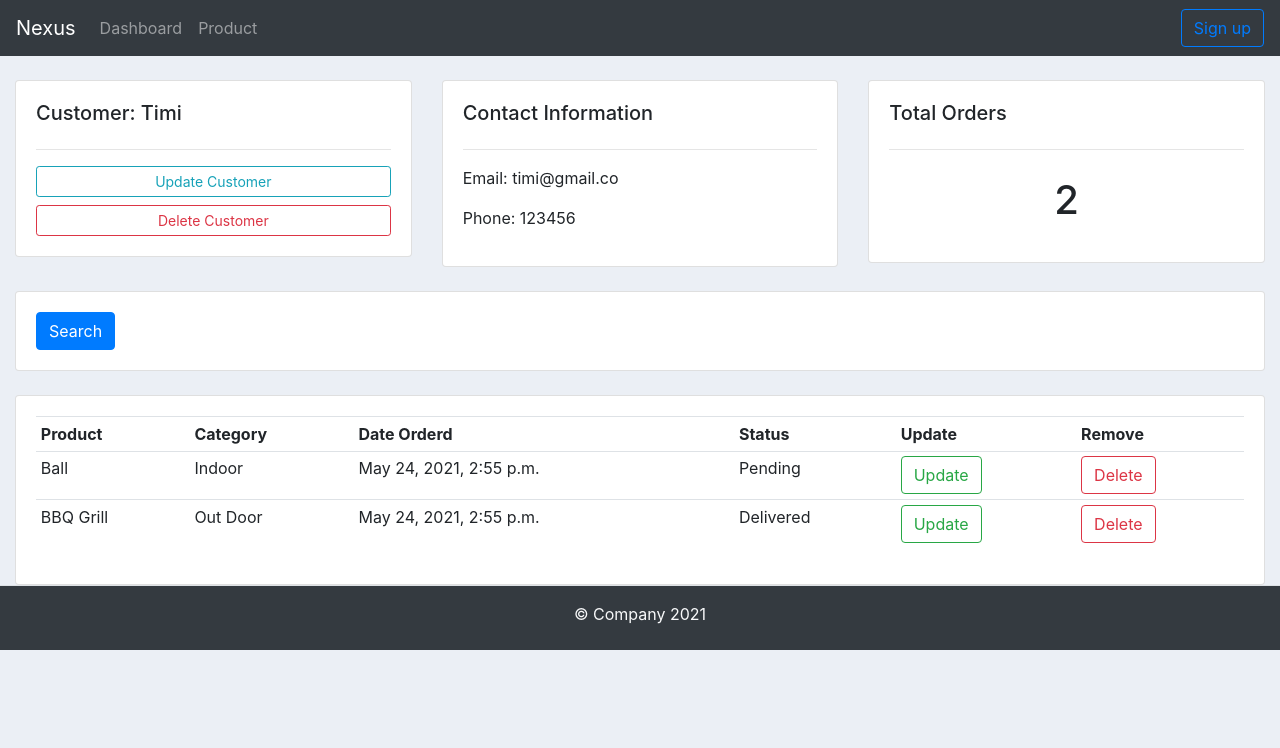
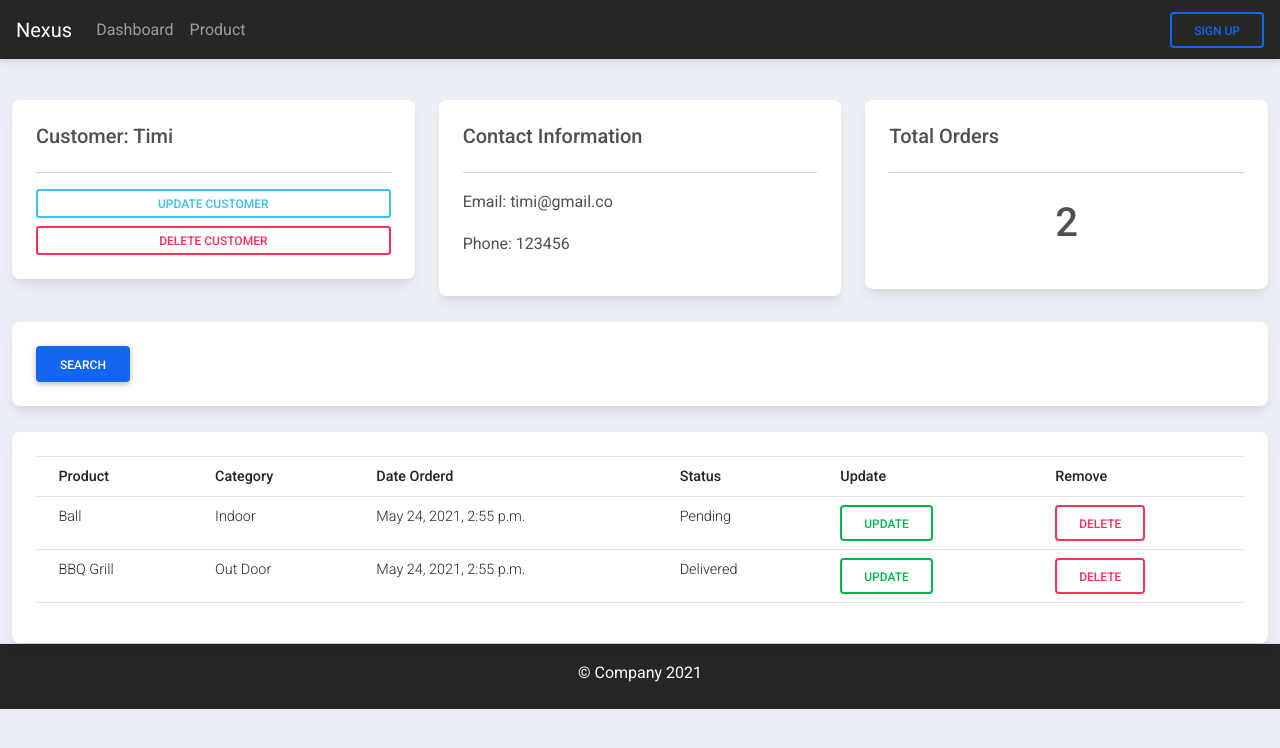
Before and after one commit to Timmyy3000/CustomerManagementDjango, a Django app: page /customer/1/ in a window 1280 px wide. Shown: the top 748 px of the page. Run offline with Django 3.2, Linux system fonts and the light colour scheme; data comes from the database, SQL or seed files in the repository; some libraries are stand-ins or nearby versions.

Commit message:
Created forms.py

```diff
--- /dev/null
+++ b/accounts/forms.py
@@ -0,0 +1 @@
+from django.forms import ModelForm
--- a/templates/base.html
+++ b/templates/base.html
@@ -9,32 +9,42 @@
     />
 
     <title>{% block title %} {% endblock %}</title>
-     {% load static %}
-   <link
+    {% load static %}
+    <link
       rel="stylesheet"
       href="{% static 'css/bootstrap.min.css'%}"
       type="text/css"
     />
 
+    <!-- Font Awesome -->
+    <link
+      href="https://cdnjs.cloudflare.com/ajax/libs/font-awesome/5.15.1/css/all.min.css"
+      rel="stylesheet"
+    />
+    <!-- Google Fonts -->
+    <link
+      href="https://fonts.googleapis.com/css?family=Roboto:300,400,500,700&display=swap"
+      rel="stylesheet"
+    />
+    <!-- MDB -->
+    <link
+      href="https://cdnjs.cloudflare.com/ajax/libs/mdb-ui-kit/3.5.0/mdb.min.css"
+      rel="stylesheet"
+    />
 
     <link
       rel="stylesheet"
       href="{% static 'css/styles.css'%}"
       type="text/css"
     />
-
   </head>
   <body>
     <!--Nav Bar-->
 
     {% block navbar %}{% endblock navbar %}
 
-
     <main role="main">
-    	<div class="container-fluid">
-      {% block content %}{% endblock %}
-          </div>
-
+      <div class="container-fluid mt-3">{% block content %}{% endblock %}</div>
     </main>
 
     {% include 'partials/footer.html' %}
@@ -55,5 +65,11 @@
       integrity="sha384-JZR6Spejh4U02d8jOt6vLEHfe/JQGiRRSQQxSfFWpi1MquVdAyjUar5+76PVCmYl"
       crossorigin="anonymous"
     ></script>
+
+    <!-- MDB -->
+    <script
+      type="text/javascript"
+      src="https://cdnjs.cloudflare.com/ajax/libs/mdb-ui-kit/3.5.0/mdb.min.js"
+    ></script>
   </body>
 </html>
```
